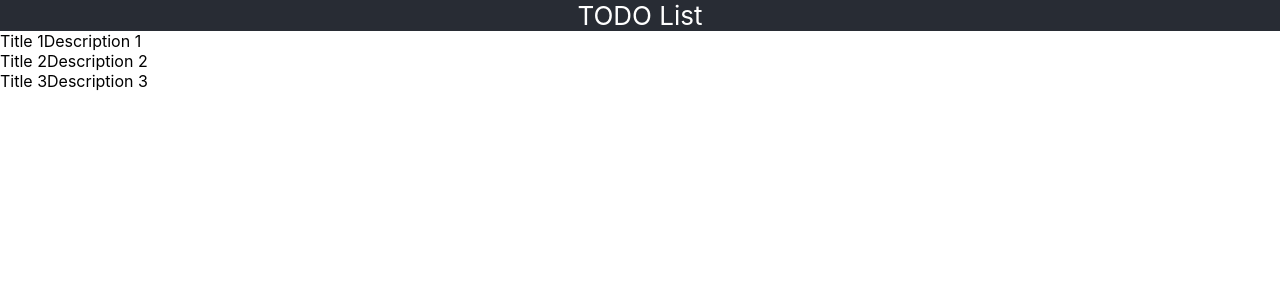
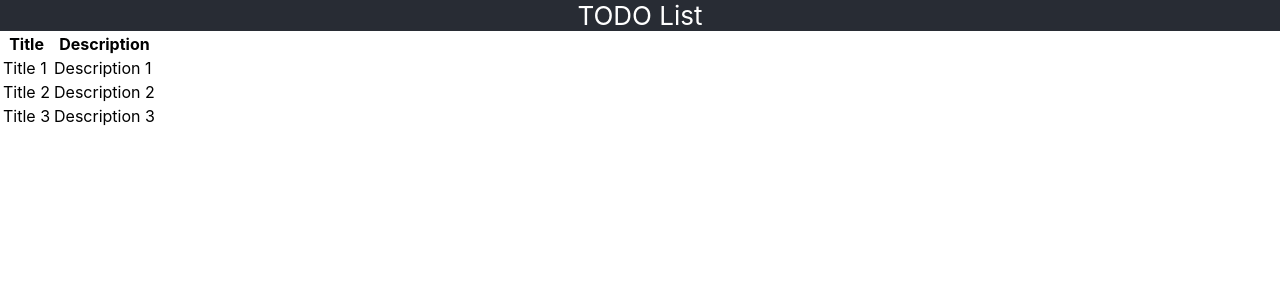
Before and after one commit to sjablo/react-todo-list, a React (Create React App) app: page / in a window 1280 px wide. Shown: the top 300 px of the page. Built offline with nearby package versions, Linux system fonts and the light colour scheme.

Commit message:
Add table structure to List component

```diff
--- a/src/components/List.jsx
+++ b/src/components/List.jsx
@@ -7,10 +7,18 @@ export default () => {
   window.tasks = tasks;
 
   return (
-    <div>
-      {tasks.map((task, index) => (
-        <Task key={index} task={task} />
-      ))}
-    </div>
+    <table>
+      <thead>
+        <tr>
+          <th>Title</th>
+          <th>Description</th>
+        </tr>
+      </thead>
+      <tbody>
+        {tasks.map((task, index) => (
+          <Task key={index} task={task} />
+        ))}
+      </tbody>
+    </table>
   );
 };
--- a/src/components/Task.jsx
+++ b/src/components/Task.jsx
@@ -1,8 +1,8 @@
 import React from "react";
 
 export default ({ task: { title, description } }) => (
-  <div>
-    <span>{title}</span>
-    <span>{description}</span>
-  </div>
+  <tr>
+    <td>{title}</td>
+    <td>{description}</td>
+  </tr>
 );
```
